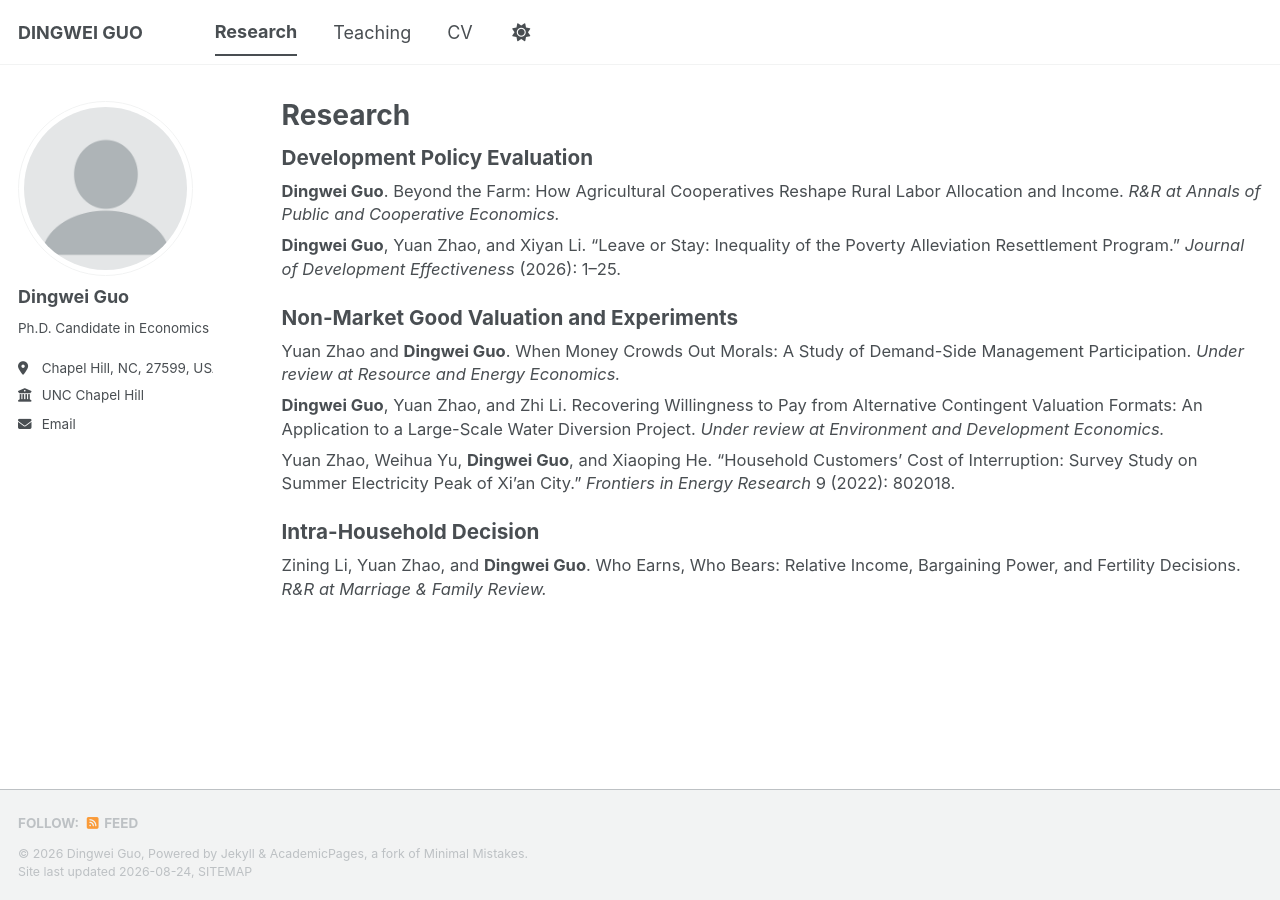
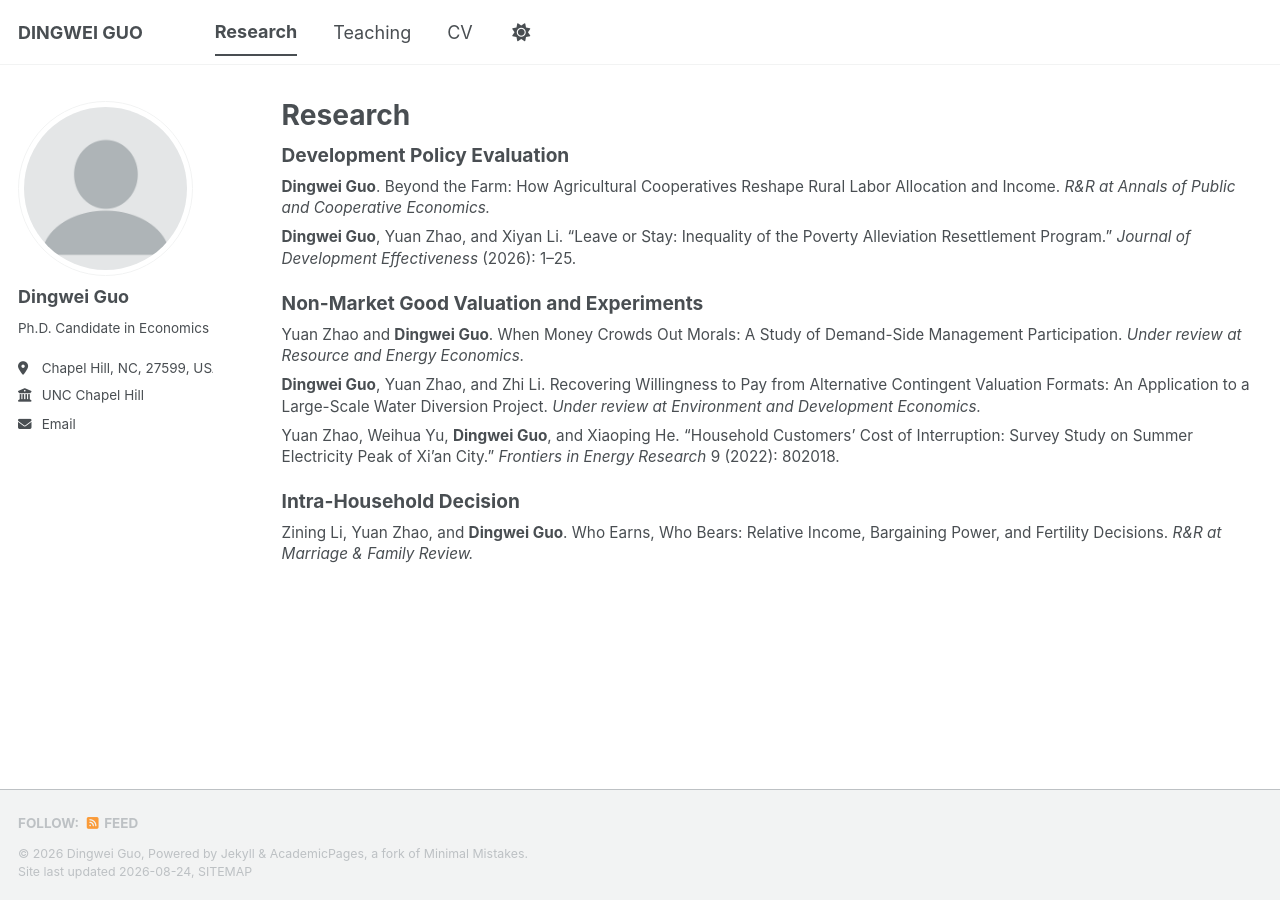
Before and after one commit to dw-guo/dw-guo.github.io, a Jekyll site: the page built from _pages/publications.html, in a window 1280 px wide. Built offline with Jekyll 4.4.1, drawn with Linux system fonts in a browser that asks for light colours; a style sheet for code colours, icons or effects is not loaded.

Commit message:
Adjust font size in publication list section

```diff
--- a/_pages/publications.html
+++ b/_pages/publications.html
@@ -12,7 +12,7 @@ author_profile: true
   </div>
 {% endif %}
 
-<div class="publication-list" style="font-size: 0.92em; line-height: 1.4;">
+<div class="publication-list" style="font-size: 0.85em; line-height: 1.4;">
 
   <h2 style="font-size: 1.25em; margin-top: 0.8em; margin-bottom: 0.45em;">
     Development Policy Evaluation
```
